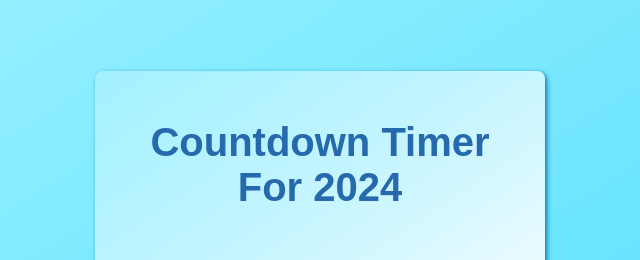
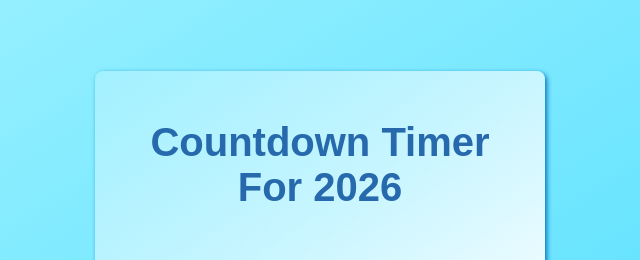
Before and after one commit to ManishKumarPatel07/Countdown_timer, a plain HTML site: page index.html in a window 1280 px wide. Shown: the part 99-359 px from the top of the page, 320-960 px from the left. Drawn offline with Linux system fonts and the light colour scheme.

Commit message:
Update index.html

```diff
--- a/index.html
+++ b/index.html
@@ -9,7 +9,7 @@
   <div class="countdown">
     <header class="header">
         <h1>
-            Countdown Timer For 2024
+            Countdown Timer For 2026
         </h1>
     </header>
     <div class="timer">
```
